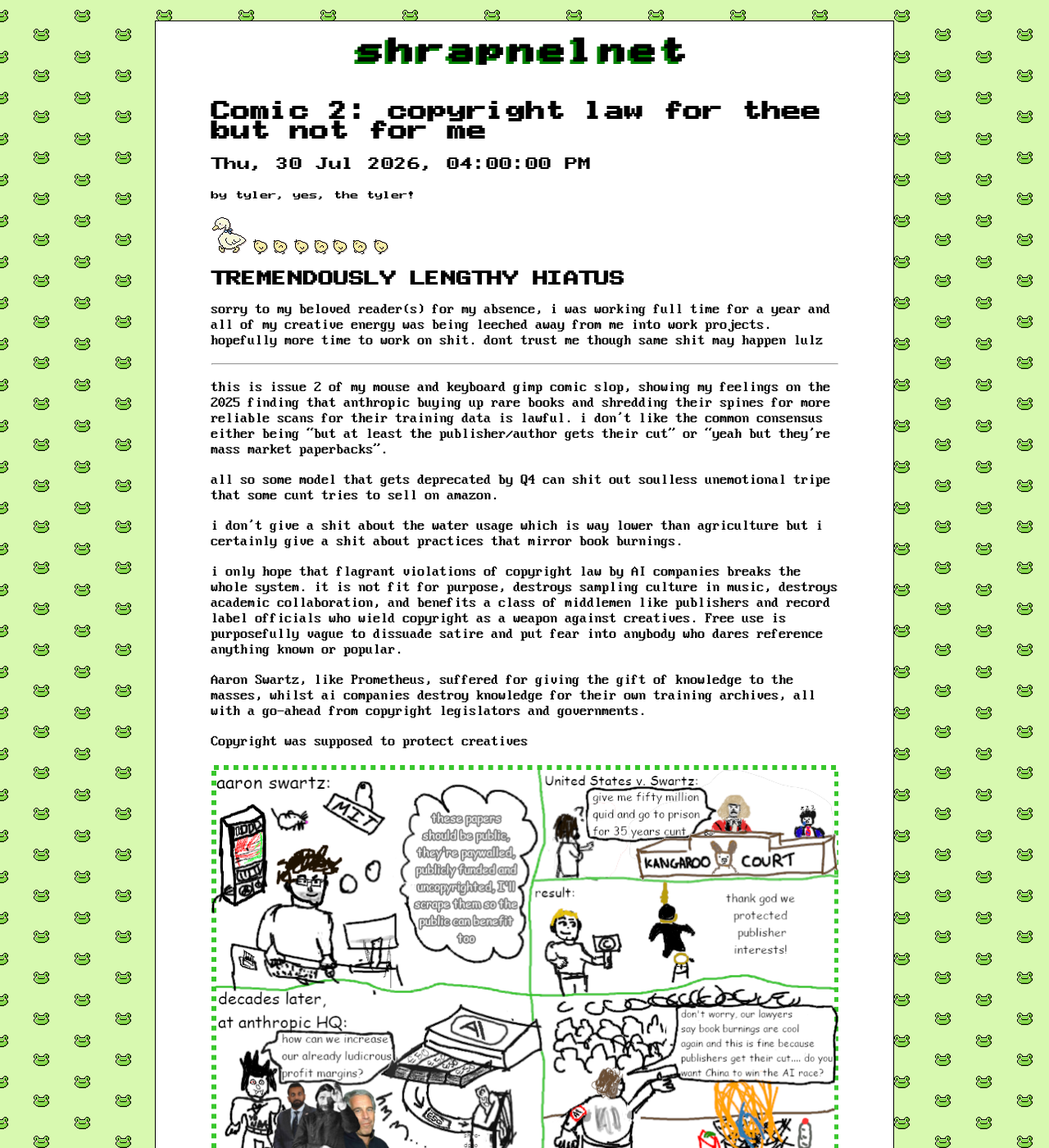
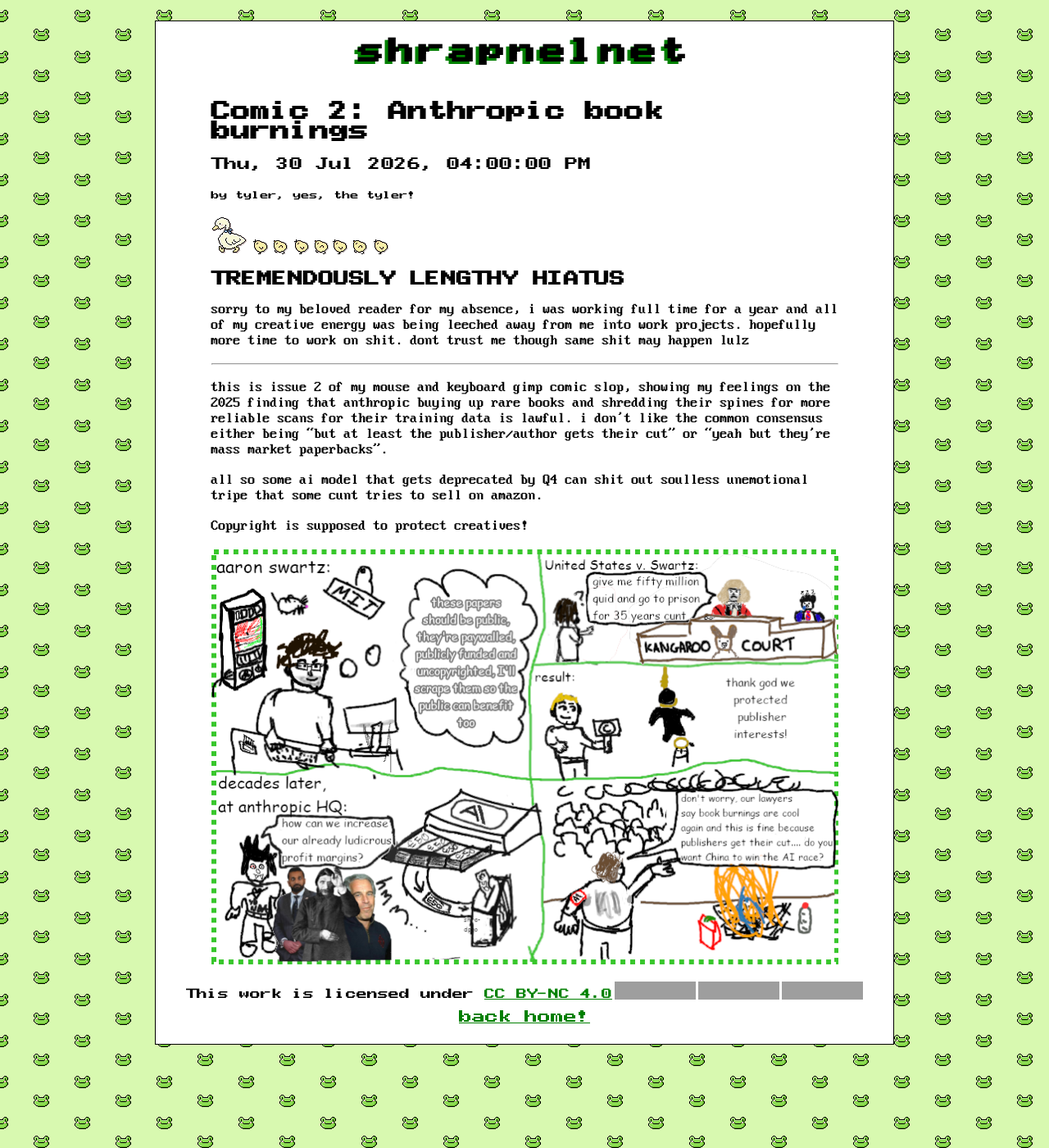
Before and after one commit to shrapnelnet/blog, a Jekyll site: the page built from _posts/2026-07-30-comic-2-copyright-law-for-thee-but-not-for-me.md, in a window 1280 px wide and 1400 px high. Shown: the whole window at 82% size. Built offline with Jekyll 4.4.1, drawn with Linux system fonts in a browser that asks for light colours; grey boxes are pictures that could not be loaded.

Commit message:
Update shr4pnelblog “2026-07-30-comic-2-copyright-law-for-thee-but-not-for-me”

```diff
--- a/_posts/2026-07-30-comic-2-copyright-law-for-thee-but-not-for-me.md
+++ b/_posts/2026-07-30-comic-2-copyright-law-for-thee-but-not-for-me.md
@@ -1,6 +1,6 @@
 ---
 layout: post
-title: "Comic 2: copyright law for thee but not for me"
+title: "Comic 2: Anthropic book burnings"
 date: 2026-07-30T17:00:00.000+01:00
 permalink: comic-2
 description: TLDR - destroying books and stealing peoples shit is fine as long
@@ -9,20 +9,14 @@
 ---
 ### TREMENDOUSLY LENGTHY HIATUS
 
-sorry to my beloved reader(s) for my absence, i was working full time for a year and all of my creative energy was being leeched away from me into work projects. hopefully more time to work on shit. dont trust me though same shit may happen lulz
+sorry to my beloved reader for my absence, i was working full time for a year and all of my creative energy was being leeched away from me into work projects. hopefully more time to work on shit. dont trust me though same shit may happen lulz
 
 - - -
 
 this is issue 2 of my mouse and keyboard gimp comic slop, showing my feelings on the 2025 finding that anthropic buying up rare books and shredding their spines for more reliable scans for their training data is lawful. i don't like the common consensus either being "but at least the publisher/author gets their cut" or "yeah but they're mass market paperbacks".
 
-all so some model that gets deprecated by Q4 can shit out soulless unemotional tripe that some cunt tries to sell on amazon.
+all so some ai model that gets deprecated by Q4 can shit out soulless unemotional tripe that some cunt tries to sell on amazon.
 
-i don't give a shit about the water usage which is way lower than agriculture but i certainly give a shit about practices that mirror book burnings.
-
-i only hope that flagrant violations of copyright law by AI companies breaks the whole system. it is not fit for purpose, destroys sampling culture in music, destroys academic collaboration, and benefits a class of middlemen like publishers and record label officials who wield copyright as a weapon against creatives. Free use is purposefully vague to dissuade satire and put fear into anybody who dares reference anything known or popular.
-
-Aaron Swartz, like Prometheus, suffered for giving the gift of knowledge to the masses, whilst ai companies destroy knowledge for their own training archives, all with a go-ahead from copyright legislators and governments.
-
-Copyright was supposed to protect creatives
+Copyright is supposed to protect creatives!
 
 ![COMIC: PANEL 1 - Aaron Swartz at MIT computer saying "these papers should be public, they're paywalled, publicly funded and uncopyrighted, I'll scrape them so the public can benefit too". PANEL 2: Aaron in court, US Vs Swartz. PANEL 3: Aaron's suicide, apathetic copyright warrior says "thank god we  protected  publisher interests!". PANEL 4: anthropic HQ, some guy says "how can we increase our already ludicrous  profit margins?". money printer in background is being fed directly to shredder. PANEL 5: Anthropic CEO on stage saying "don't worry, our lawyers say book burnings are cool again and this is fine because publishers get their cut.... do you want China to win the AI race?"](/assets/uploads/comic2.png "copyright law for thee, but not for me")
```
